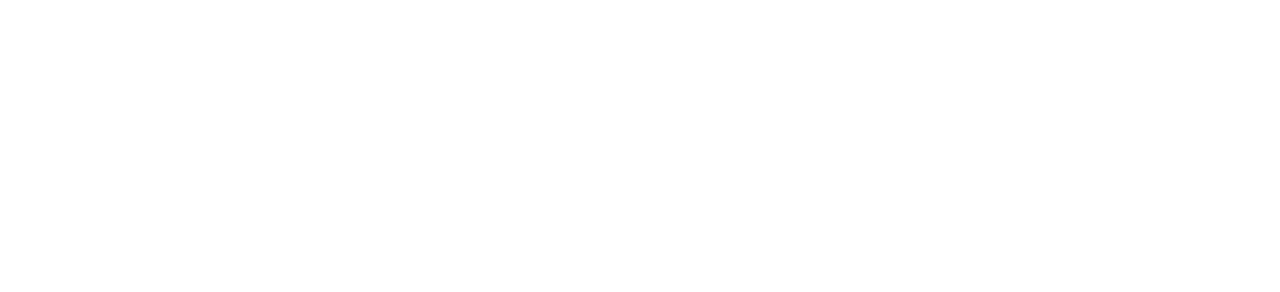
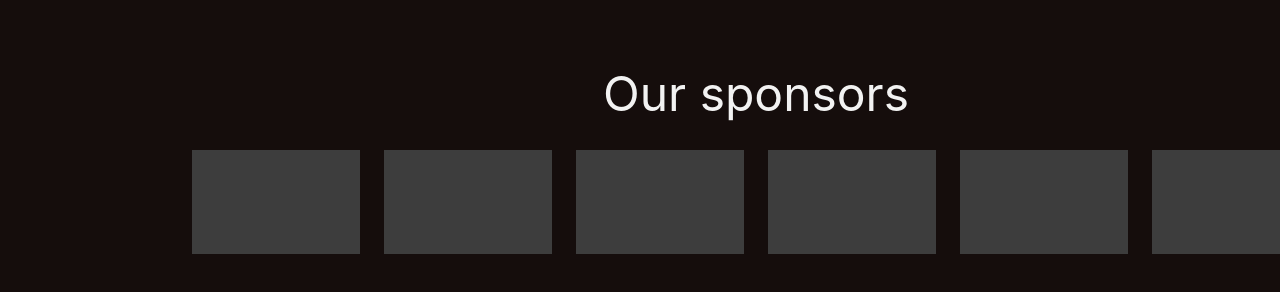
Before and after one commit to tarangIIITDMJ/tarang-web, a Next.js app: page / in a window 1280 px wide. Shown: the part 826-1118 px from the top of the page. Before the commit the page ends 800 px from the top, so only its background shows below. Built offline with nearby package versions, Linux system fonts and the light colour scheme.

Commit message:
Added SponsorUs Section and fixed some issues!

```diff
--- a/app/components/MainAppShell.jsx
+++ b/app/components/MainAppShell.jsx
@@ -101,6 +101,9 @@ export default function MainAppShell({ children }) {
           h={"min-content"}
           zIndex={201}
           withBorder={isMobileView ? false : true}
+          style={{
+            border: isMobileView ? "none" : "2px solid #000",
+          }}
           bg={isMobileView ? "transparent" : "#FFFAEF"}
         >
           {!isMobileView ? (
--- a/app/page.js
+++ b/app/page.js
@@ -1,5 +1,5 @@
 import MainAppShell from "./components/MainAppShell";
-import { Button, Container, Text } from "@mantine/core";
+import { Box, Button, Container, Flex, Stack, Text } from "@mantine/core";
 import Image from "next/image";
 import TarangHeading from "../public/tarangHeading.svg";
 import { IconArrowRight } from "@tabler/icons-react";
@@ -7,21 +7,14 @@ import { IconArrowRight } from "@tabler/icons-react";
 export default function Home() {
   return (
     <MainAppShell>
-      <Container
-        h="100vh"
-        p={0}
-        m={0}
-        bg="blue"
-        miw="100%"
-        style={styles.container}
-      >
+      <Container h="100vh" m={0} bg="blue" miw="100%" style={styles.container}>
         <video loop muted autoPlay style={styles.video}>
           <source
             src="https://res.cloudinary.com/prajjwalcdn/video/upload/v1695590772/video_seh4ks.mp4"
             type="video/mp4"
           />
         </video>
-        <div style={styles.videoOverlay}>
+        <Box style={styles.videoOverlay}>
           <Container
             h="100%"
             p={0}
@@ -35,7 +28,7 @@ export default function Home() {
               pointerEvents: "auto",
             }}
           >
-            <Image src={TarangHeading} alt="Tarang Heading" />
+            <Image src={TarangHeading} alt="Tarang Heading" priority={true} />
             <Text size="28px" c="white" mt={22}>
               Glimmer in the wake of escapism
             </Text>
@@ -49,8 +42,28 @@ export default function Home() {
               Explore Now
             </Button>
           </Container>
-        </div>
+        </Box>
       </Container>
+      <Box style={styles.sponsorUs}>
+        <Flex
+          direction="column"
+          justify="center"
+          align="center"
+          gap="2rem"
+          wrap="wrap"
+        >
+          <Text size="3rem" c="#F2F2F2">
+            Our sponsors
+          </Text>
+          <Flex align="flex-start" gap="1.5rem">
+            {Array(6)
+              .fill()
+              .map((_, index) => (
+                <Box key={index} w="10.5rem" h="6.5rem" bg="#3D3D3D"></Box>
+              ))}
+          </Flex>
+        </Flex>
+      </Box>
     </MainAppShell>
   );
 }
@@ -77,5 +90,10 @@ const styles = {
     height: "100%",
     backgroundColor: "rgba(0, 0, 0, 0.5)",
     pointerEvents: "none",
+    padding: "0 6rem 0 12rem",
+  },
+  sponsorUs: {
+    backgroundColor: "#150D0C",
+    padding: "6rem 6rem 6rem 12rem",
   },
 };
```
